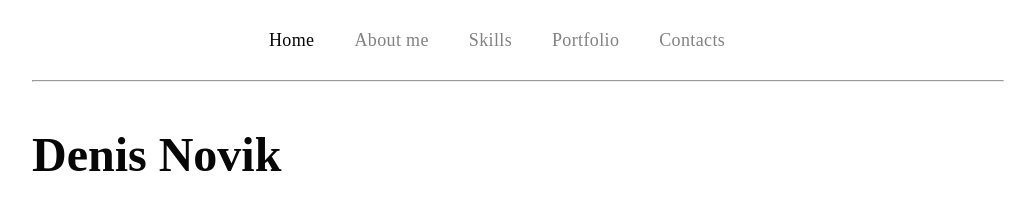
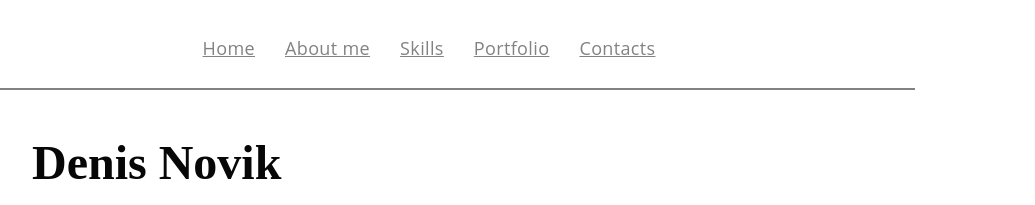
Before and after one commit to Dumanivska/FELessons, a plain HTML site: page 06/index.html in a window 1280 px wide. Shown: the top 205 px of the page, without its empty margins (211-1246 px from the left). Drawn offline with Linux system fonts and the light colour scheme.

Commit message:
Updated header

```diff
--- a/06/assets/css/style.css
+++ b/06/assets/css/style.css
@@ -1,13 +1,24 @@
 /* Header */
-.navigation_header {
-    width: 496px;
-    height: 30px;
+.header {
     display: flex;
     flex-direction: column;
     justify-content: center;
-    align-self: center;
-    margin-left: 472px;
-    margin-top: 25px;
+    align-items: center;
+    padding: 0px 120px;
+
+    max-width: 1440px;
+    height: 80px;
+}
+
+.navigation_header {
+    display: flex;
+    flex-direction: row;
+    align-items: center;
+    padding: 0px;
+    gap: 30px;
+
+    max-width: 496px;
+    height: 30px;
 }
 
 .home {
@@ -23,6 +34,7 @@
 
 .another {
     float: left;
+    max-width: 86px;
     margin: 25px 0 25px 40px;
     font-weight: 400;
     font-size: 18px;
@@ -32,15 +44,31 @@
     text-decoration: none;
 }
 
+.navigation_item {
+    max-width: 86px;
+    height: 25px;
+
+    font-family: 'Open Sans';
+    font-style: normal;
+    font-weight: 400;
+    font-size: 18px;
+    line-height: 25px;
+
+    letter-spacing: 0.02em;
+
+    color: #828282;
+}
+
 
 /* line */
 .line{
-    width: 970px;
+    max-width: 970px;
     height: 0px;
     bottom: 0px;
-    color: #828282;
-    margin-left: 235px;
-    margin-top: 25px;
+    margin-left: auto;
+    margin-top: auto;
+
+    border: 1px solid #828282;
 }
 
 
@@ -110,7 +138,7 @@
 
 /* SKILLS */
 .skills {
-    width: 970px;
+    max-width: 970px;
     height: 564px;
 
     margin-left: auto;
@@ -165,7 +193,7 @@
     align-items: center;
     padding: 0px;
     gap: 97px;
-    width: 970px;
+    max-width: 970px;
     height: 230px;
 }
 
@@ -294,7 +322,7 @@
     flex-direction: column;
     justify-content: space-between;
     padding: 0px 3px;
-    width: 970px;
+    max-width: 970px;
     height: 400px;
     margin-left: auto;
     margin-right: auto;
--- a/06/index.html
+++ b/06/index.html
@@ -11,18 +11,18 @@
 
 <body>
     <header>
-        <div class="navigation_header">
-            <nav>
-                <span><a class="home" href="#Home">Home</a></span>
-                <span><a class="another" href="#Aboutme">About me</a></span>
-                <span><a class="another" href="#Skills">Skills</a></span>
-                <span><a class="another" href="#Portfolio">Portfolio</a></span>
-                <span><a class="another" href="#Contacts">Contacts</a></span>
+        <div class="header">
+            <nav class="navigation_header">
+                <span><a class="navigation_item" href="#Home">Home</a></span>
+                <span><a class="navigation_item" href="#Aboutme">About&nbsp;me</a></span>
+                <span><a class="navigation_item" href="#Skills">Skills</a></span>
+                <span><a class="navigation_item" href="#Portfolio">Portfolio</a></span>
+                <span><a class="navigation_item" href="#Contacts">Contacts</a></span>
             </nav>
         </div>
+        <hr class="line">
     </header>
     <main>
-        <hr class="line">
         <section>
             <div class="First">
                 <h1 class="name">Denis Novik</h1>
```
